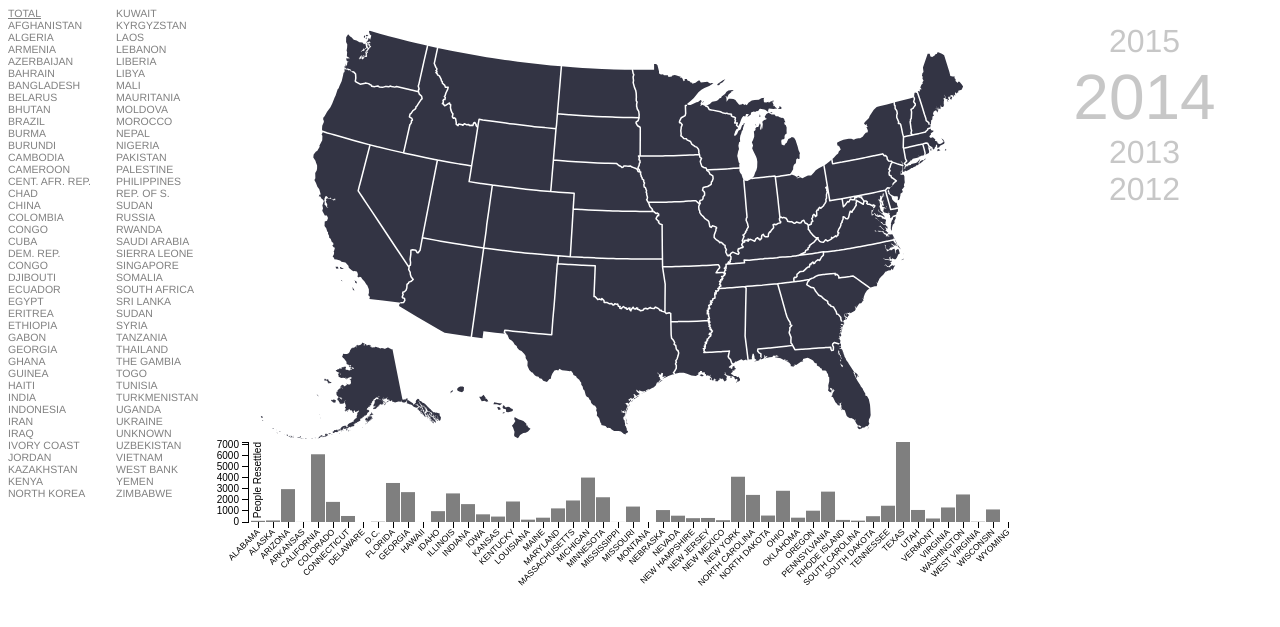
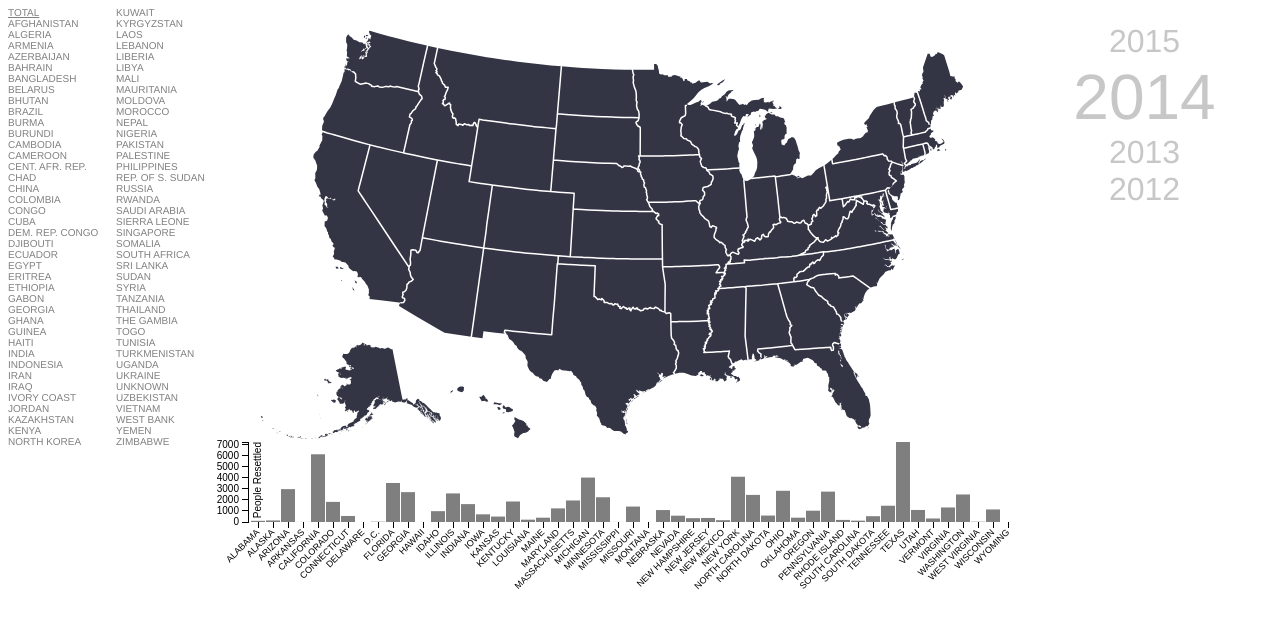
Before and after one commit to cyrus-shahrivar/refugeeDataViz, a website: page public/index.html in a window 1280 px wide. Shown: the part 61-688 px from the top of the page. Drawn offline with Linux system fonts and the light colour scheme; animation ran at ten frames a second.

Commit message:
added animations

```diff
--- a/public/index.html
+++ b/public/index.html
@@ -265,14 +265,17 @@ drawmap();
       d3.select(".countries-container").selectAll("li")
       .data(data.Columns)
         .enter()
-        .append("li")
+        .append("li").transition().duration(1000)
         .text(function (d, i) {
           return countriesArray[i].toString().split(",").join(", ")
         })
-        .style("font-size", "0.66em")
+        .style("font-size", "10px")
         .style("color", "grey")
         .style("list-style", "none")
-        .attr("class","country")
+        .attr("class","country");
+
+      d3.select(".countries-container").selectAll("li")
+      .data(data.Columns)
         .on("click", function (d,i) {
           d3.selectAll(".countries-container li").style("text-decoration", "none");
           d3.select(this).style("text-decoration", "underline");
@@ -337,9 +340,10 @@ populators();
             .attr("class", "x axis")
             .attr("transform", "translate(0," + height + ")")
             .call(xAxis)
+            .transition().duration(1000)
               .selectAll("text")
               .style("text-anchor", "end")
-              .style("font-size", "0.85em")
+              .style("font-size", "9px")
               .attr("dx", "-.7em")
               .attr("dy", "0em")
               .attr("transform", "rotate(-45)" );;
@@ -362,6 +366,8 @@ populators();
             .attr("x", function(d,i) { return x(statesArray[i]); })
             .attr("width", x.rangeBand())
             .attr("y", function(d) { return y(d); })
+            .attr("height", 0)
+            .transition().duration(1500)
             .attr("height", function(d) { return height - y(d); });
       });
     }
@@ -381,11 +387,8 @@ populators();
         .style("font-size", "2em")
         .style("text-align", "center")
         .on("click", function (d,i) {
-          d3.selectAll("#years-list li").style("font-size", "2em")
-          d3.select(this).style("font-size", "4em")
-          console.log(d,i);
-          console.log(dataset);
-          console.log(arrayOfFiles[i]);
+          d3.selectAll("#years-list li").transition().duration(500).style("font-size", "32px")
+          d3.select(this).transition().duration(500).style("font-size", "64px")
           countriesArray=[];
           dataset=arrayOfFiles[i];
           perStateFromcountry = [];
```
